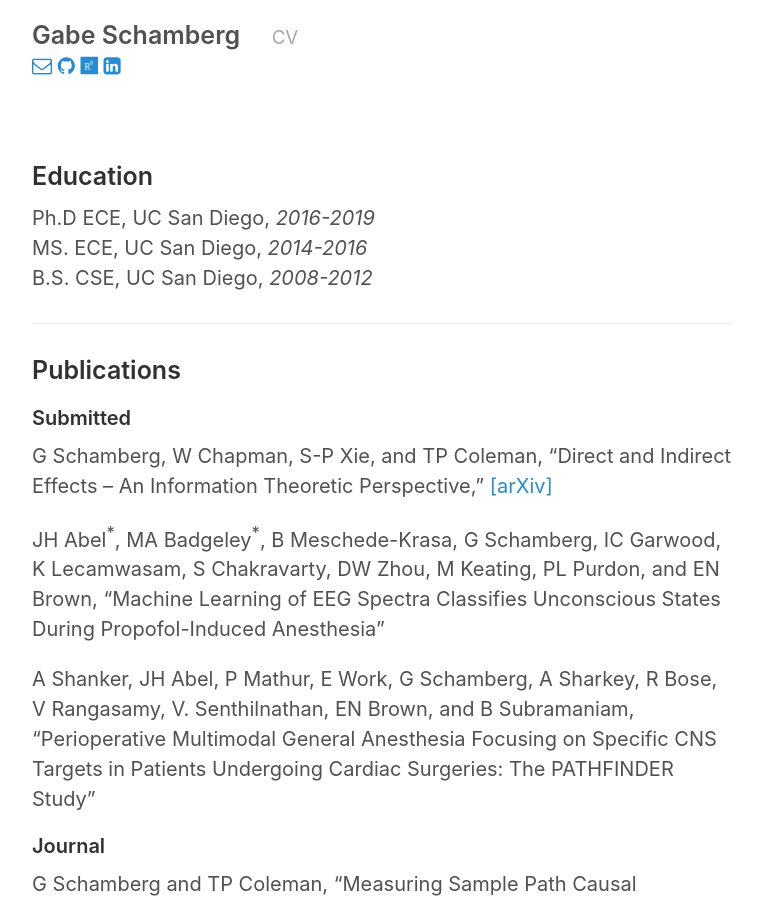
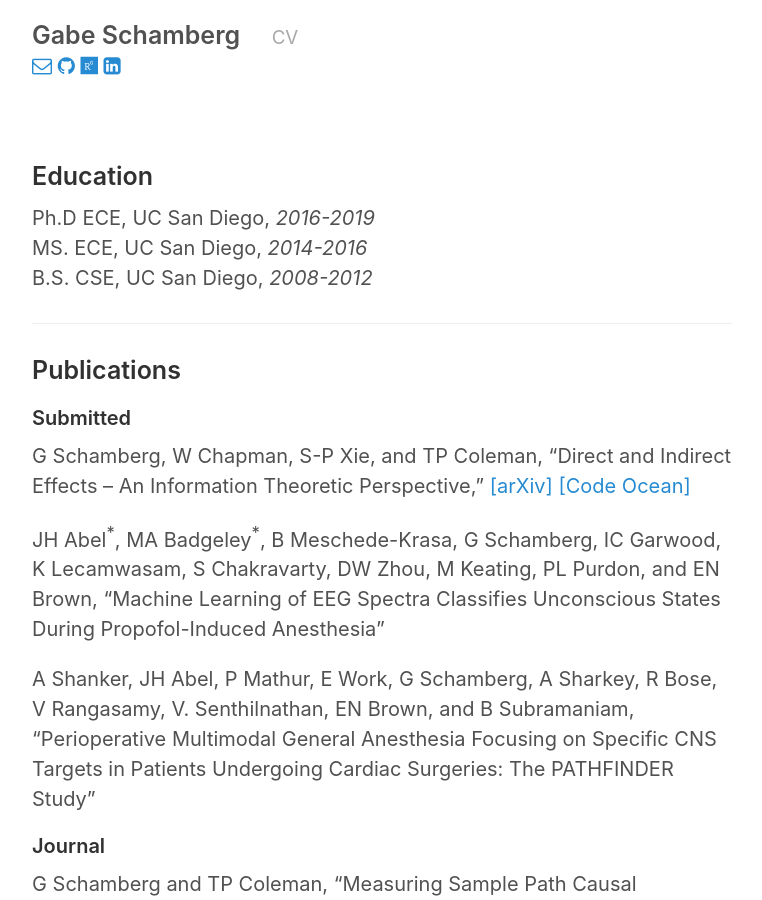
Before and after one commit to gabeschamberg/gabeschamberg.github.io, a Jekyll site: the page built from cv.md, in a window 1280 px wide and 900 px high. Shown: the whole window, without its empty margins (258-1020 px from the left). Built offline with Jekyll 4.4.1, drawn with Linux system fonts in a browser that asks for light colours; nearby versions of some CDN libraries; a style sheet for code colours, icons or effects is not loaded.

Commit message:
updated cv

```diff
--- a/cv.md
+++ b/cv.md
@@ -15,7 +15,9 @@ B.S. CSE, UC San Diego, *2008-2012*
 
 #### Submitted
 
-G Schamberg, W Chapman, S-P Xie, and TP Coleman, "Direct and Indirect Effects -- An Information Theoretic Perspective," [[arXiv]](https://arxiv.org/abs/1912.10508)
+G Schamberg, W Chapman, S-P Xie, and TP Coleman, "Direct and Indirect Effects -- An Information Theoretic Perspective,"
+[[arXiv]](https://arxiv.org/abs/1912.10508)
+[[Code Ocean]](https://doi.org/10.24433/CO.5484914.v1)
 
 JH Abel<sup>\*</sup>, MA Badgeley<sup>\*</sup>, B Meschede-Krasa, G Schamberg, IC Garwood, K Lecamwasam, S Chakravarty, DW Zhou, M Keating, PL Purdon, and EN Brown, "Machine Learning of EEG Spectra Classifies Unconscious States During Propofol-Induced Anesthesia"
 
```
